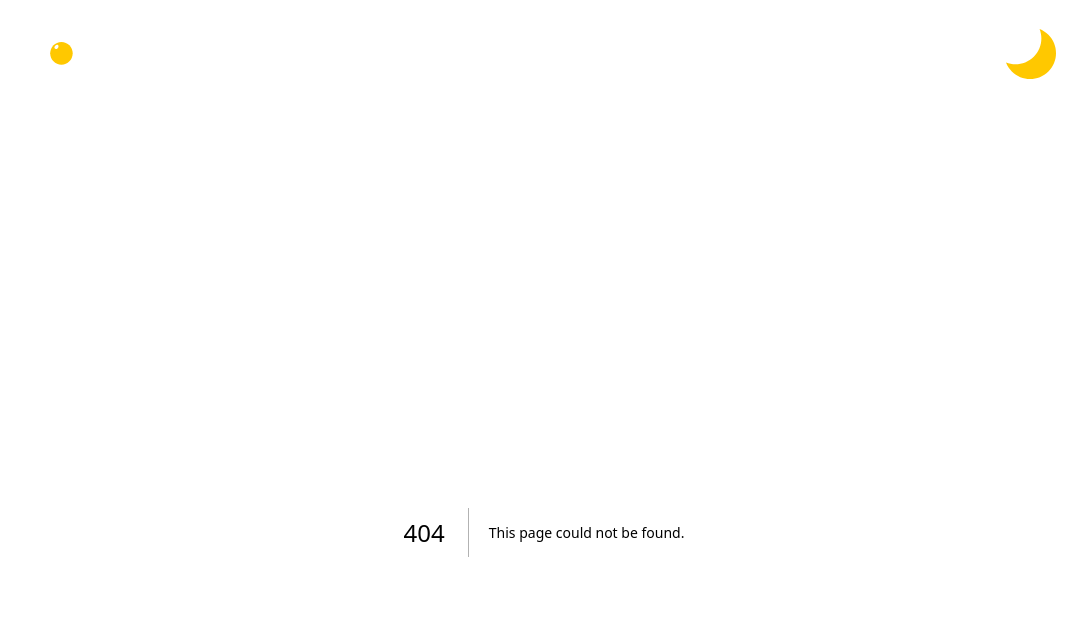
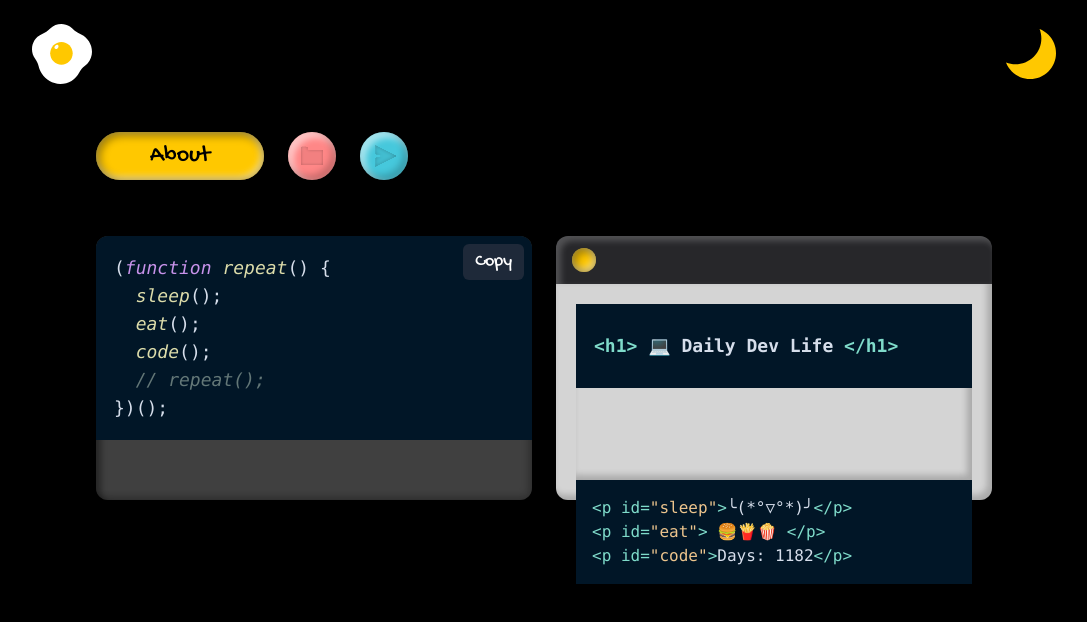
Before and after one commit to HsiaooooooJu/nextfolio, a Next.js app: page /about in a window 1280 px wide. Before the commit this address had no page. Shown: the top 622 px of the page, without its empty margins (96-1183 px from the left). Built offline with nearby package versions, Linux system fonts and the light colour scheme.

Commit message:
feat: add About page

```diff
--- /dev/null
+++ b/app/(home)/about/page.tsx
@@ -0,0 +1,52 @@
+import getStartDay from '../../utils/getStartDay'
+import CodeBox from '../../ui/CodeBox'
+import cx from 'clsx'
+
+export default function About() {
+    const start = getStartDay(new Date('2022/02/04'))
+    const now = getStartDay(new Date())
+    const msPerDay = 1000 * 60 * 60 * 24
+    const days = Math.floor((now - start) / msPerDay)
+
+    return (
+        <div className='font-code flex flex-col justify-between gap-6 sm:flex-row'>
+            <div
+                className={cx(
+                    'relative mx-auto w-80 max-w-md sm:w-full overflow-hidden',
+                    'inset-shadow-t-dark rounded-xl bg-neutral-700',
+                    'text-lg font-medium text-white',
+                )}
+            >
+                <CodeBox
+                    language='javascript'
+                    code={
+                        `(function repeat() {
+  sleep();
+  eat();
+  code();
+  // repeat();
+})();`}
+                />
+            </div>
+            <div className='m-auto w-84 max-w-md sm:w-full'>
+                <div className='inset-shadow-t-light h-12 w-full rounded-t-xl bg-zinc-800 px-4 pt-3'>
+                    <div className='bg-canary inset-shadow-btn_active size-6 rounded-full'></div>
+                </div>
+                <div className='inset-shadow-b-dark h-54 w-full rounded-b-xl bg-neutral-300 p-5 text-black'>
+                    <CodeBox
+                        language='html'
+                        code={`<h1> 💻 Daily Dev Life </h1>`}
+                        className='text-lg leading-12 font-bold'
+                    />
+                    <CodeBox
+                        language='html'
+                        code={`<p id="sleep">╰(*°▽°*)╯</p>
+<p id="eat"> 🍔🍟🍿 </p>
+<p id="code">Days: ${days}</p>`}
+                    />
+                    <p className='text-4xl'>∞</p>
+                </div>
+            </div>
+        </div>
+    )
+}
--- /dev/null
+++ b/app/ui/CodeBox.tsx
@@ -0,0 +1,59 @@
+'use client'
+
+import hljs from 'highlight.js/lib/core'
+import javascript from 'highlight.js/lib/languages/javascript'
+import xml from 'highlight.js/lib/languages/xml'
+import 'highlight.js/styles/night-owl.css'
+hljs.registerLanguage('javascript', javascript)
+hljs.registerLanguage('html', xml)
+
+import { useState, useEffect, useRef } from 'react'
+import cx from 'clsx'
+import Button from './Button'
+
+type Language = 'html' | 'javascript'
+
+interface CodeBoxProps {
+	code: string
+	language: Language
+	className?: string
+}
+
+export default function CodeBox({ code, language, className }: CodeBoxProps) {
+	const codeRef = useRef<HTMLPreElement>(null)
+	const [copied, setCopied] = useState(false)
+
+	useEffect(() => {
+		if (codeRef.current) {
+			hljs.highlightBlock(codeRef.current)
+		}
+	}, [codeRef.current])
+
+	const copyToClipboard = async () => {
+		try {
+			if (navigator.clipboard) {
+				await navigator.clipboard.writeText(code)
+				setCopied(true)
+				setTimeout(() => setCopied(false), 2000)
+			}
+		} catch (err) {
+			console.error('Failed to copy: ', err)
+		}
+	}
+
+	return (
+		<>
+			{language === 'javascript' &&
+				<Button onClick={copyToClipboard} className='absolute top-2 right-2 font-hand bg-gray-800 text-white text-md px-3 py-1 rounded-md transition'>
+					{copied ? 'Copied!' : 'Copy'}
+				</Button>
+			}
+			<pre className='inset-shadow-b-dark h-full'>
+				<code ref={codeRef} className={cx(language, className)}>
+					{code}
+				</code>
+			</pre>
+
+		</>
+	)
+}
--- /dev/null
+++ b/app/utils/getStartDay.tsx
@@ -0,0 +1,9 @@
+/**
+ * Returns a new Date object set to the start of the given date (time set to midnight).
+ *
+ * @param {Date} date - The input date.
+ * @returns {number} A timestamps from the new Date object with the time set to 00:00:00.
+ **/
+export default function getStartDay(date: Date): number {
+    return new Date(date.getFullYear(), date.getMonth(), date.getDate()).getTime()
+}
```
